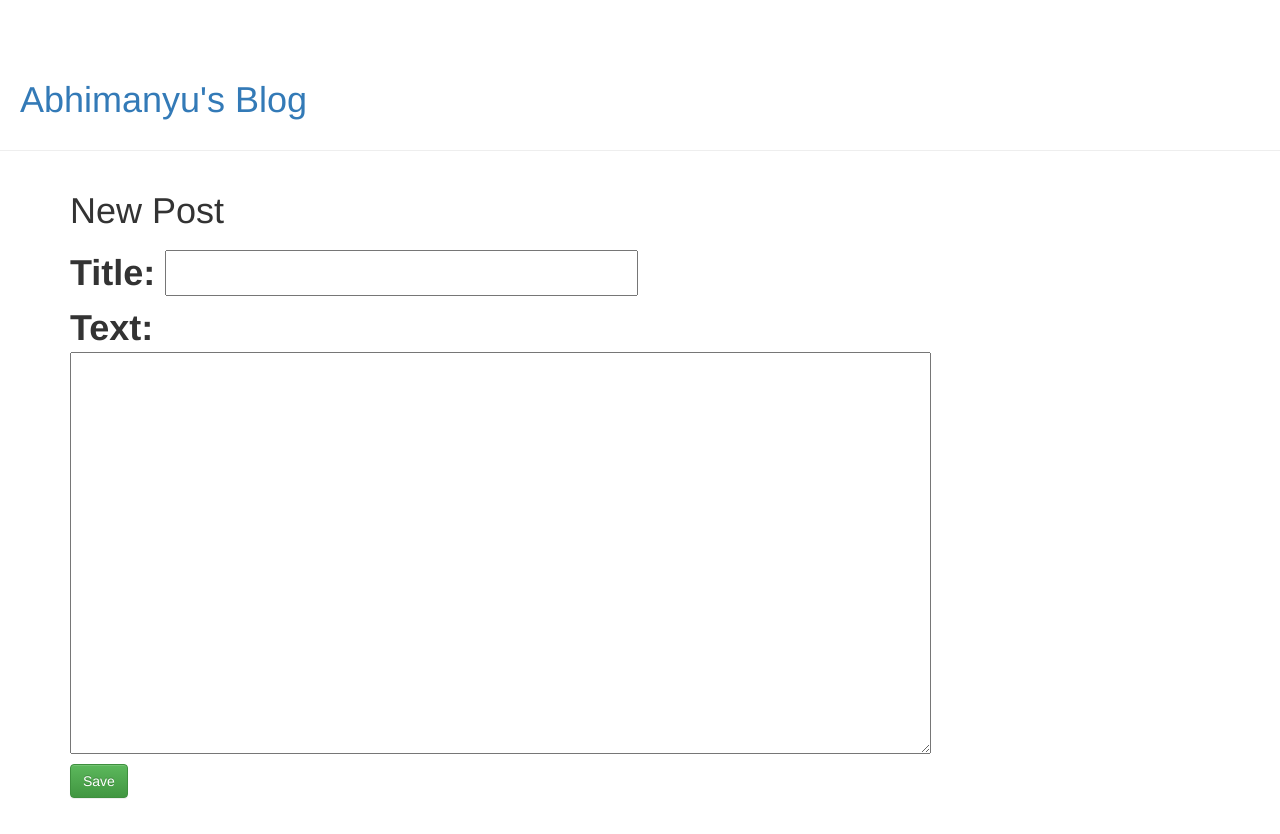
After one commit to Abhi-1198-zz/my-first-blog, a Django app: page /post/new in a window 1280 px wide. The commit adds this page. Run offline with Django 3.2, Linux system fonts and the light colour scheme; some libraries are stand-ins or nearby versions.

Commit message:
Added views for Create/Edit Blog post and improved Design

```diff
--- /dev/null
+++ b/blog/forms.py
@@ -0,0 +1,8 @@
+from django import forms
+from .models import Post
+
+class PostForm(forms.ModelForm):
+
+    class Meta:
+        model = Post
+        fields = ('title','text',)
--- a/blog/templates/blog/base.html
+++ b/blog/templates/blog/base.html
@@ -8,12 +8,15 @@
       <link rel="stylesheet" href="{% static 'css/blog.css' %}">
    </head>
    <body>
-            <div class="page-header">
+      <div class="page-header" style="padding:20px">
+      {% if user.is_authenticated %}
+         <a href="{% url 'post_new' %}" class="top-menu"><div class="btn btn-success">Add new Post</div></a>
+      {% endif %}
          <h1><a href="/">Abhimanyu's Blog</a></h1>
       </div>
       <div class="content container">
          <div class="row">
-                    <div class="col-md-8">
+            <div class="col-md-8 ">
                {% block content %}
                {% endblock %}
             </div>
--- a/blog/templates/blog/post_detail.html
+++ b/blog/templates/blog/post_detail.html
@@ -9,5 +9,8 @@
         {% endif %}
         <h2>{{post.title}}</h2>
         <p>{{post.text|linebreaksbr}}</p>
+    {% if user.is_authenticated %}
+        <a class="btn btn-success" href="{% url 'post_edit' pk=post.pk %}"><div>Edit Post</div></a>
+    {% endif %}
     </div>
 {% endblock %}
--- /dev/null
+++ b/blog/templates/blog/post_edit.html
@@ -0,0 +1,9 @@
+{% extends 'blog/base.html' %}
+
+{% block content %}
+<h1> New Post<h1>
+<form method="POST" class="post-form">{% csrf_token %}
+{{ form.as_p }}
+<button type="submit" class="save btn btn-success">Save</button>
+</form>
+{% endblock %}
--- a/blog/urls.py
+++ b/blog/urls.py
@@ -4,4 +4,6 @@ from . import views
 urlpatterns = [
     path('', views.post_list, name='post_list'),
     path('post/<int:pk>/',views.post_detail,name="post_detail"),
+    path('post/new',views.post_new,name='post_new'),
+    path('post/<int:pk>/edit',views.post_edit,name="post_edit")
 ]
--- a/blog/views.py
+++ b/blog/views.py
@@ -1,6 +1,8 @@
 from django.shortcuts import render,get_object_or_404
 from .models import Post
 from django.utils import timezone
+from .forms import PostForm
+from django.shortcuts import redirect
 
 # Create your views here.
 def post_list(request):
@@ -10,3 +12,30 @@ def post_list(request):
 def post_detail(request,pk):
     post = get_object_or_404(Post,pk=pk)
     return render(request,'blog/post_detail.html',{'post': post})
+
+def post_new(request):
+    if request.method =="POST":
+        form = PostForm(request.POST)
+        if form.is_valid():
+            post = form.save(commit=False)
+            post.author=request.user
+            post.published_date=timezone.now()
+            post.save()
+            return redirect('post_detail',pk=post.pk)
+    else:
+        form = PostForm()
+    return render(request, 'blog/post_edit.html', {'form': form})
+
+def post_edit(request, pk):
+    post = get_object_or_404(Post, pk=pk)
+    if request.method == "POST":
+        form = PostForm(request.POST, instance=post)
+        if form.is_valid():
+            post = form.save(commit=False)
+            post.author = request.user
+            post.published_date = timezone.now()
+            post.save()
+            return redirect('post_detail', pk=post.pk)
+    else:
+        form = PostForm(instance=post)
+    return render(request, 'blog/post_edit.html', {'form': form})
```
Lines whose indentation alone changed are shown as unchanged.
